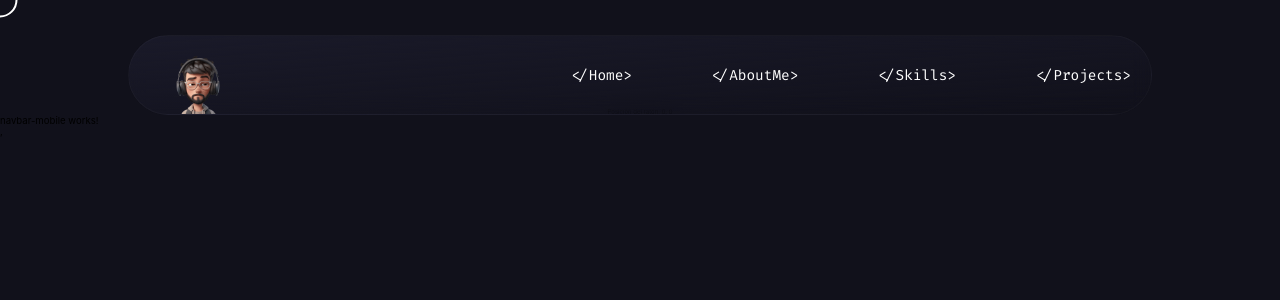
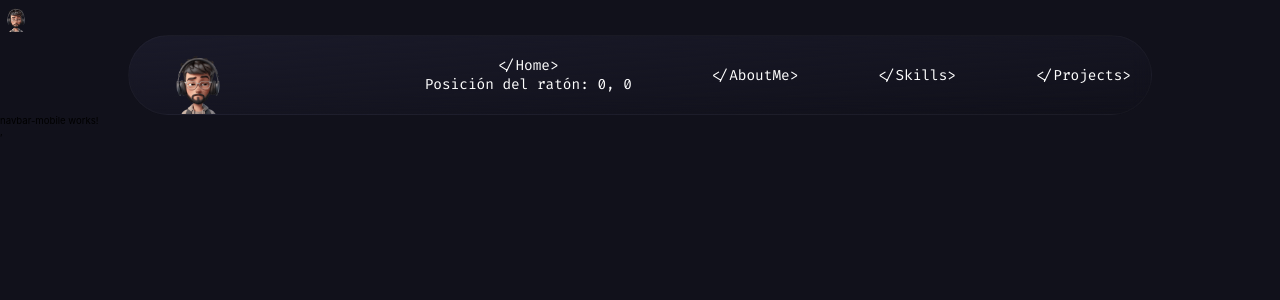
Before and after one commit to RamonLS1509/Portfolio-Angular, an Angular app: page / in a window 1280 px wide. Shown: the top 300 px of the page. Built offline with nearby package versions, Linux system fonts and the light colour scheme; a web font is replaced by a local one.

Commit message:
Añadiendo funcionalidad al raton

```diff
--- a/src/app/navbar-pc/navbar-pc.component.html
+++ b/src/app/navbar-pc/navbar-pc.component.html
@@ -1,10 +1,11 @@
 <!DOCTYPE html>
 <html lang="en">
+
 <head>
   <meta charset="UTF-8">
   <meta name="viewport" content="width=device-width, initial-scale=1.0">
   <title>Document</title>
-   <title>Vinod Jangid | Portfolio</title>
+  <title>Vinod Jangid | Portfolio</title>
 
   <!-- <link rel="stylesheet" href="https://unpkg.com/aos@next/dist/aos.css" /> -->
   <!-- stylesheet -->
@@ -13,17 +14,30 @@
   <link rel="stylesheet"
     href="https://fonts.googleapis.com/css2?family=Passions+Conflict&family=Orbitron&family=Fira+Code&family=Six+Caps" />
 </head>
+
 <body>
   <header>
-    <p>Posición del ratón: {{ mouseX }}, {{ mouseY }}</p>
-    <div class="cursor-outer" id="cursor-outer" (mousemove)="onMouseMove($event)"></div>
 
-<!-- Menu Navbar Ordenador -->
+    <!-- <div class="cursor-outer" id="cursor-outer" (mousemove)="onMouseMove($event)"></div> -->
+<div (mousemove)="onMouseMove($event)" class="contenedor">
+  <!-- Tu contenido -->
+
+  @if (mostrarCursor) {
+    <img
+      [style.left.px]="mouseX"
+      [style.top.px]="mouseY"
+      src="icons/nav-avatar.png"
+      class="cursor-imagen"
+    />
+  }
+</div>
+
+    <!-- Menu Navbar Ordenador -->
     <div class="navbar" id="navbar">
       <div class="hey">Hey!</div>
       <div class="logo" tabindex="0" aria-label="vinod jangid logo">
         <div class="logo-top">
-          <img src="icons/nav-avatar.png" alt="animation-head" id="nav-avatar"/>
+          <img src="icons/nav-avatar.png" alt="animation-head" id="nav-avatar" />
         </div>
       </div>
       <div class="navbar-tabs" id="navbar-tabs">
@@ -31,7 +45,7 @@
           <li class="home activeThistab" class="navbar-tabs-li" data-aos="fade-down" data-aos-delay="100">
             <a href="#home" tabindex="0" aria-label="Home menu button">
               &#60;/Home&#62;
-
+              <p>Posición del ratón: {{ mouseX }}, {{ mouseY }}</p>
             </a>
           </li>
 
@@ -60,4 +74,5 @@
   <!-- header ends here -->
 
 </body>
+
 </html>
--- a/src/app/navbar-pc/navbar-pc.component.ts
+++ b/src/app/navbar-pc/navbar-pc.component.ts
@@ -1,4 +1,4 @@
-import { Component, HostListener, input, signal } from '@angular/core';
+import { Component, HostListener } from '@angular/core';
 
 @Component({
   selector: 'app-navbar-pc',
@@ -9,10 +9,13 @@ export class NavbarPcComponent {
 
   mouseX = 0;
   mouseY = 0;
+  mostrarCursor = true;
 
+  @HostListener('window:mousemove', ['$event'])
   onMouseMove(event: MouseEvent) {
-    this.mouseX = event.offsetX;
-    this.mouseY = event.offsetY;
+    console.log('Mouse moved:', event.clientX, event.clientY);
+    this.mouseX = event.clientX;
+    this.mouseY = event.clientY;
   }
 
 }
--- a/src/styles.css
+++ b/src/styles.css
@@ -136,7 +136,8 @@ html {
 .cursor-outer {
     width: 35px;
     height: 35px;
-    border: 2px solid #fff
+    border: 2px solid #fff;
+    background-image: url('/menu.svg');
 }
 
 .cursor-inner,
@@ -2018,3 +2019,16 @@ footer {
         margin-top: 100px;
     }
 }
+
+/* Funcion para que la imagen siga al raton */
+.cursor-imagen {
+  position: fixed;
+  width: 32px;
+  height: 32px;
+  pointer-events: none;
+  z-index: 9999;
+}
+
+.contenedor {
+  cursor: none;
+}
```
